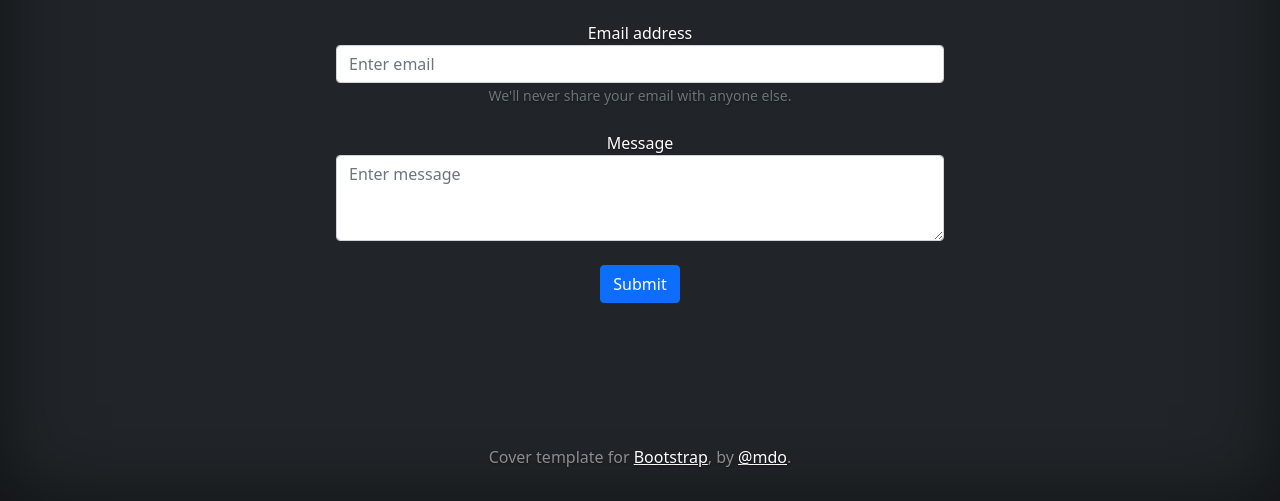
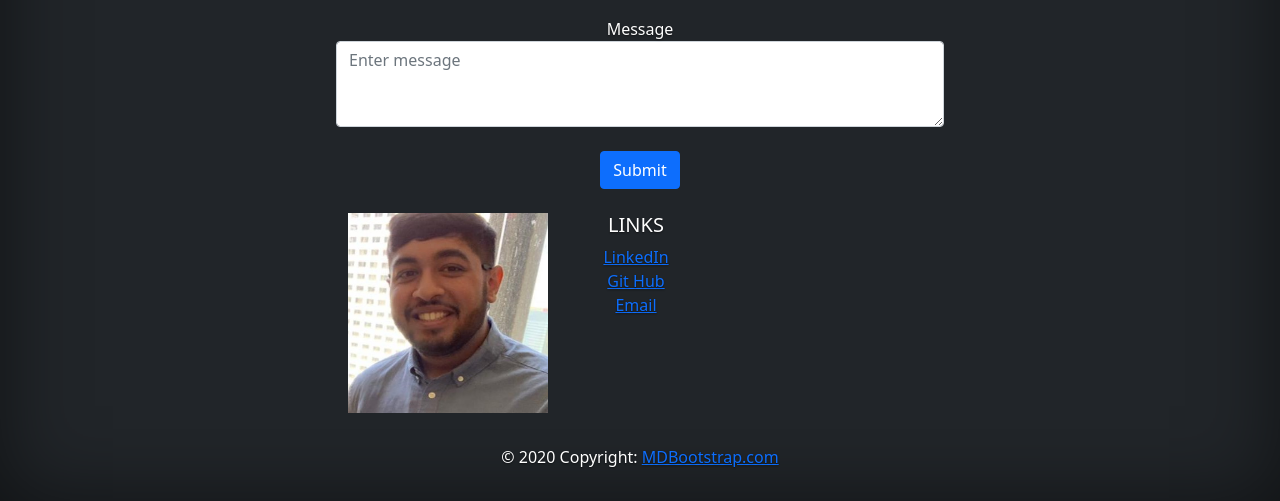
Before and after one commit to chunkit2/Portfolio, a plain HTML site: page contact.html in a window 1280 px wide. Shown: the part 299-800 px from the top of the page. Drawn offline with Linux system fonts and the light colour scheme.

Commit message:
added links to footer

```diff
--- a/contact.html
+++ b/contact.html
@@ -66,14 +66,61 @@
         <textarea class="form-control" id="exampleFormControlTextarea1" rows="3"placeholder="Enter message"></textarea>
       </div></br>
       <button type="submit" class="btn btn-primary">Submit</button>
-    </form>
+    </form> </br>
+    <div class="container-fluid text-center text-md-left">
 
+      <!-- Grid row -->
+      <div class="row">
+
+        <!-- Grid column -->
+        <div class="col-md-auto">
+
+          <!-- Content -->
+          <img class="pic" src="Pic.jpg">
+
+        </div>
+        <!-- Grid column -->
+
+        <hr class="clearfix w-100 d-md-none pb-3">
+
+        <!-- Grid column -->
+
+        <!-- Grid column -->
+        <div class="col-md-3 mb-md-0 mb-3">
+
+          <!-- Links -->
+          <h5 class="text-uppercase">Links</h5>
+
+          <ul class="list-unstyled">
+            <li>
+              <a href="https://www.linkedin.com/in/chunkit-sharda-45b896184">LinkedIn</a>
+            </li>
+            <li>
+              <a href="https://github.com/chunkit2">Git Hub</a>
+            </li>
+            <li>
+              <a href="MailTo:chunkit.sharda@yahoo.com">Email</a>
+            </li>
+          </ul>
+
+        </div>
+        <!-- Grid column -->
+
+      </div>
+      <!-- Grid row -->
+
+    </div>
     <p class="lead"></p>
   </main>
 
-  <footer class="mt-auto text-white-50">
-    <p>Cover template for <a href="https://getbootstrap.com/" class="text-white">Bootstrap</a>, by <a href="https://twitter.com/mdo" class="text-white">@mdo</a>.</p>
-  </footer>
+  <!-- Footer -->
+<footer>
+  <!-- Copyright -->
+  <div class="footer-copyright text-center py-3">© 2020 Copyright:
+    <a href="https://mdbootstrap.com/"> MDBootstrap.com</a>
+  </div>
+</footer>
+<!-- Footer -->
 </div>
 
 
--- a/cover.css
+++ b/cover.css
@@ -69,3 +69,6 @@ body {
   width: 100%;
   height: 350px
   }
+  .pic{
+    width:200px;
+    height:200px;}
```
Also changed, not shown: index.html (+58 -3 lines), portfolio.html (+55 -3 lines), Website-screenshot.JPG (added), pic.jpg (added), 1 other file.
